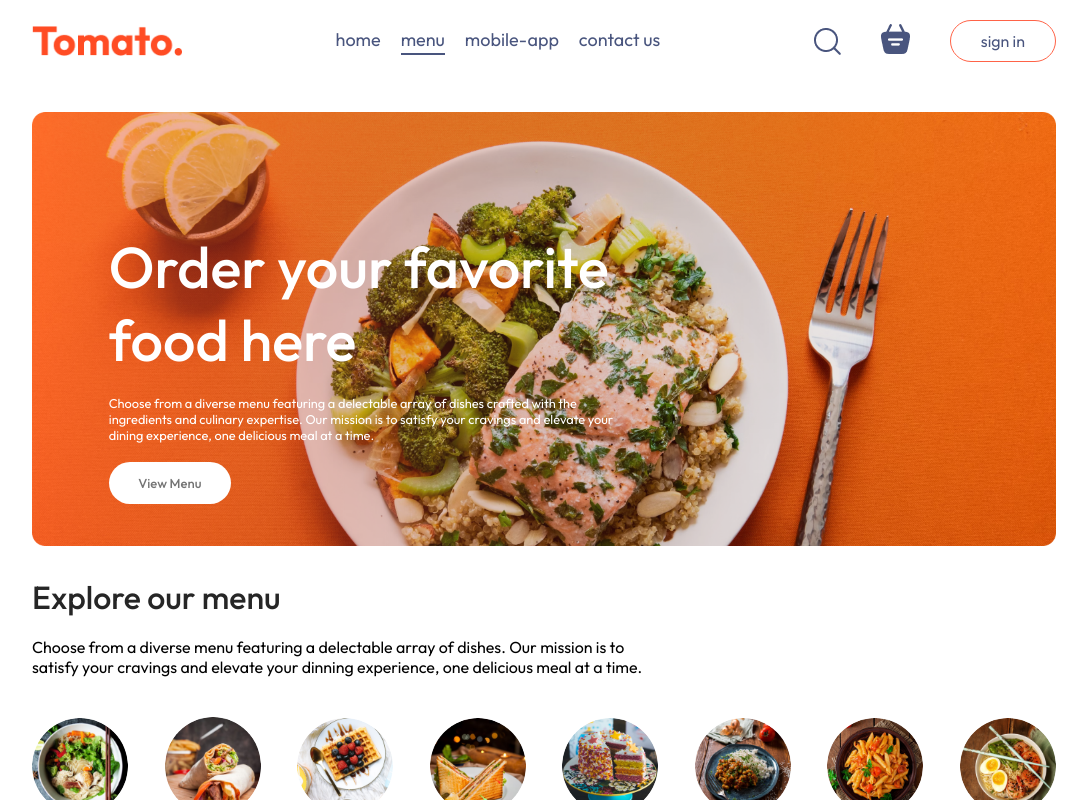
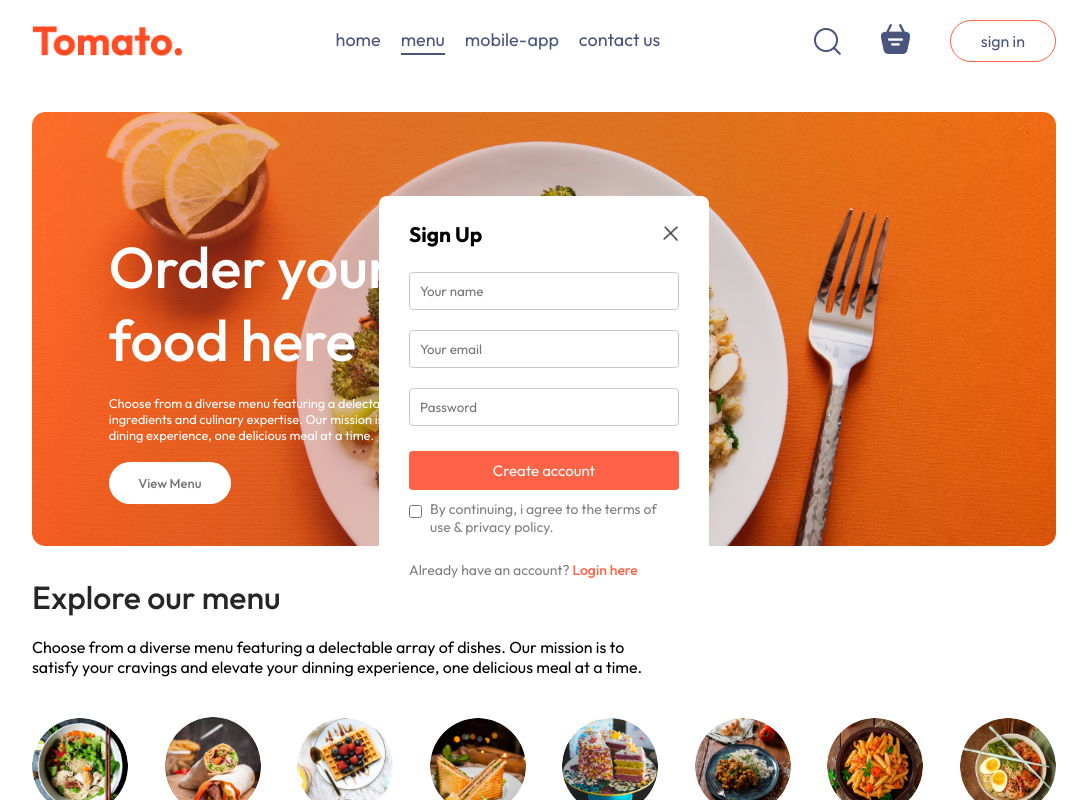
Before and after one commit to 0Mahdi/food-delivery-website, a React (Vite) app in the folder frontend/: page / in a window 1280 px wide. Both pictures are taken after a click on the button "sign in". Shown: the top 800 px of the page, without its empty margins (96-1183 px from the left). Built offline with nearby package versions, Linux system fonts and the light colour scheme.

Commit message:
create sign in / sign up components

```diff
--- a/frontend/src/App.jsx
+++ b/frontend/src/App.jsx
@@ -1,16 +1,21 @@
-import React from 'react'
+import { useState } from 'react'
 import Navbar from './components/Navbar/Navbar'
 import { Route, Routes } from 'react-router-dom'
 import Home from './pages/Home/Home'
 import Cart from './pages/Cart/Cart'
 import PlaceOrder from './pages/PlaceOrder/PlaceOrder'
 import Footer from './components/Footer/Footer'
+import LoginPopup from './components/LoginPopup/LoginPopup'
 
 const App = () => {
+
+  const [showLogin,setShowLogin] = useState(false)
+
   return (
     <>
+    {showLogin?<LoginPopup setShowLogin={setShowLogin}/>:<></>}
       <div className='app'>
-        <Navbar/>
+        <Navbar setShowLogin={setShowLogin}/>
         <Routes>
           <Route path='/' element={<Home />} />
           <Route path='/cart' element={<Cart />} />
--- /dev/null
+++ b/frontend/src/components/LoginPopup/LoginPopup.css
@@ -0,0 +1,65 @@
+.login-popup{
+    position: absolute;
+    z-index: 1;
+    width: 100%;
+    height: 100%;
+    border-color: #00000090;
+    display: grid;
+}
+.login-popup-container{
+    place-self: center;
+    width: max(23vw, 330px);
+    color: #808080;
+    background-color: white;
+    display: flex;
+    flex-direction: column;
+    gap: 25px;
+    padding: 25px 30px;
+    border-radius: 8px;
+    font-size: 14px;
+    animation: fadeIn 0.5s;
+}
+.login-popup-title{
+    display: flex;
+    justify-content: space-between;
+    align-items: center;
+    color: black;
+}
+.login-popup-title img{
+    width: 16px;
+    cursor: pointer;
+}
+.login-popup-inputs{
+    display: flex;
+    flex-direction: column;
+    gap: 20px;
+}
+.login-popup-inputs input{
+    outline: none;
+    border: 1px solid #c9c9c9;
+    padding: 10px;
+    border-radius: 4px;
+}
+.login-popup-container button{
+    border: none;
+    padding: 10px;
+    border-radius: 4px;
+    color: white;
+    background-color: tomato;
+    font-size: 15px;
+    cursor: pointer;
+}
+.login-popup-condition{
+    display: flex;
+    align-items: start;
+    gap: 8px;
+    margin-top: -15px;
+}
+.login-popup-condition input{
+    margin-top: 5px;
+}
+.login-popup p span{
+    color: tomato;
+    font-weight: 500;
+    cursor: pointer;
+}
--- /dev/null
+++ b/frontend/src/components/LoginPopup/LoginPopup.jsx
@@ -0,0 +1,36 @@
+import React, { useState } from 'react'
+import './LoginPopup.css'
+import { assets } from '../../assets/assets'
+
+const LoginPopup = ({setShowLogin}) => {
+
+    const [currstate, setCurrState] = useState("Sign Up")
+
+  return (
+    <div className='login-popup'>
+        <form className='login-popup-container'>
+            <div className="login-popup-title">
+                <h2>{currstate}</h2>
+                <img onClick={() =>setShowLogin(false)} src={assets.cross_icon} alt="" />
+            </div>
+            <div className="login-popup-inputs">
+                {currstate === "Login"?<></>:<input type="text" placeholder='Your name' required />}
+                <input type="email" placeholder='Your email' required />
+                <input type="text" placeholder='Password' required />
+
+            </div>
+            <button>{currstate==="Sign Up"?"Create account":"Login"}</button>
+            <div className="login-popup-condition">
+                <input type="checkbox" required/>
+                <p>By continuing, i agree to the terms of use & privacy policy.</p>
+            </div>
+            {currstate === "Login"
+            ?<p>Create a new account? <span onClick={() => setCurrState("Sign Up")}>Click here</span></p>
+            :<p>Already have an account? <span onClick={() => setCurrState("Login")}>Login here</span></p>
+            }
+        </form>
+    </div>
+  )
+}
+
+export default LoginPopup
--- a/frontend/src/components/Navbar/Navbar.jsx
+++ b/frontend/src/components/Navbar/Navbar.jsx
@@ -1,9 +1,9 @@
-import React, { useState } from 'react';
+import { useState } from 'react';
 import './Navbar.css'
 import { assets } from '../../assets/assets'
 import {Link} from 'react-router-dom'
 
-const Navbar = () => {
+const Navbar = ({setShowLogin}) => {
 
   const [menu, setMenu] = useState("menu");
 
@@ -22,7 +22,7 @@
           <img src={assets.basket_icon} alt="" />
           <div className='dot'></div>
         </div>
-        <button>sign in</button>
+        <button onClick={()=>setShowLogin(true)}>sign in</button>
       </div>
     </div>
   )
```
